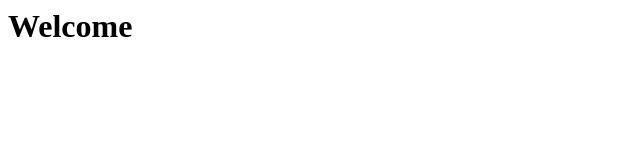
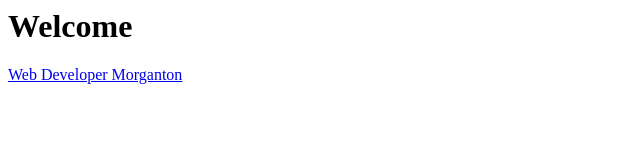
Before and after one commit to jordanthewebdesigner/ucdavis, a plain HTML site: page index.html in a window 1280 px wide. Shown: the whole page, without its empty margins (0-640 px from the left). Drawn offline with Linux system fonts and the light colour scheme.

Commit message:
Update index.html

```diff
--- a/index.html
+++ b/index.html
@@ -1 +1,2 @@
 <h1>Welcome</H1>
+<a href="https://JordantheWebDesigner.com" target="_blank">Web Developer Morganton</a>
```
